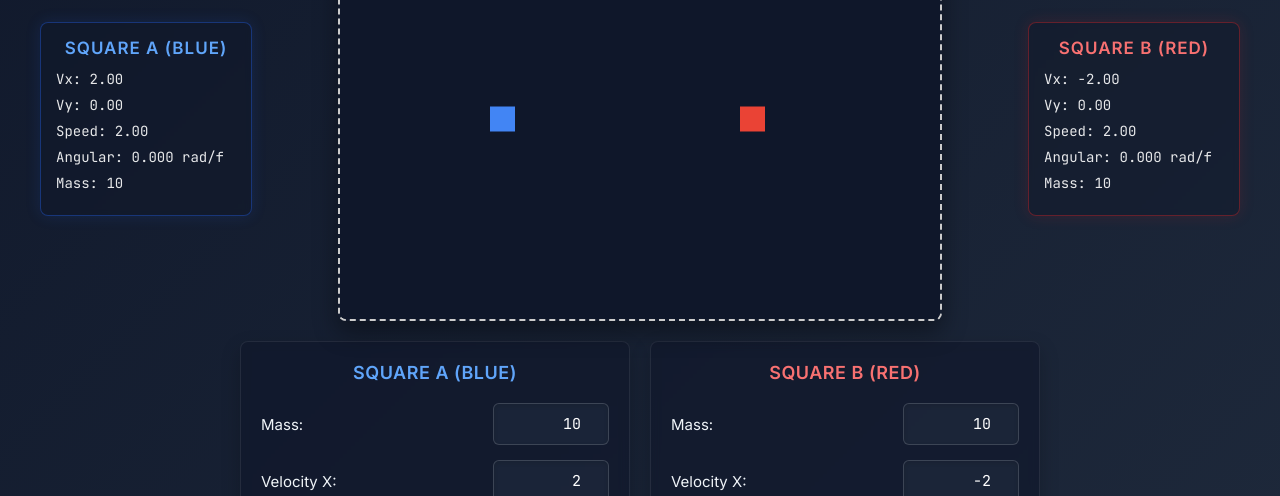
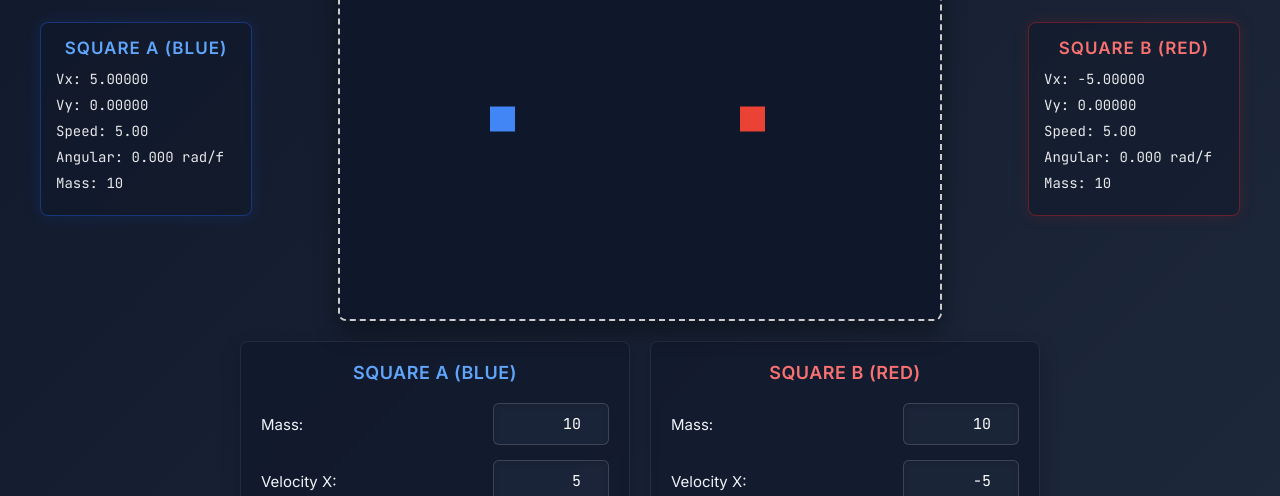
Before and after one commit to Racketlon17/2d-collision-simulator, a React (Create React App) app: page / in a window 1280 px wide. Shown: the part 456-952 px from the top of the page. Built offline with nearby package versions, Linux system fonts and the light colour scheme.

Commit message:
Fix square positioning to make wall distances equal

```diff
--- a/src/App.js
+++ b/src/App.js
@@ -35,9 +35,9 @@ function App() {
   // Input states
   const [massA, setMassA] = useState(10);
   const [massB, setMassB] = useState(10);
-  const [velocityAX, setVelocityAX] = useState(2);
+  const [velocityAX, setVelocityAX] = useState(5);
   const [velocityAY, setVelocityAY] = useState(0);
-  const [velocityBX, setVelocityBX] = useState(-2);
+  const [velocityBX, setVelocityBX] = useState(-5);
   const [velocityBY, setVelocityBY] = useState(0);
   const [frictionedWalls, setFrictionedWalls] = useState(false);
   const [simulationSpeed, setSimulationSpeedRaw] = useState(1);
@@ -54,9 +54,9 @@ function App() {
   };
 
   const squareARef = useRef({
-    x: 300,
+    x: canvasWidth / 4,
     y: canvasHeight / 2 - getSquareSize(10) / 2,
-    vx: 2,
+    vx: 5,
     vy: 0,
     mass: 10,
     size: getSquareSize(10),
@@ -66,9 +66,9 @@ function App() {
   });
 
   const squareBRef = useRef({
-    x: 800,
+    x: canvasWidth * 3/4 - getSquareSize(10),
     y: canvasHeight / 2 - getSquareSize(10) / 2,
-    vx: -2,
+    vx: -5,
     vy: 0,
     mass: 10,
     size: getSquareSize(10),
@@ -78,8 +78,8 @@ function App() {
   });
 
   // Live velocity display values
-  const [liveVelocityA, setLiveVelocityA] = useState({ x: 2, y: 0, angular: 0 });
-  const [liveVelocityB, setLiveVelocityB] = useState({ x: -2, y: 0, angular: 0 });
+  const [liveVelocityA, setLiveVelocityA] = useState({ x: 5, y: 0, angular: 0 });
+  const [liveVelocityB, setLiveVelocityB] = useState({ x: -5, y: 0, angular: 0 });
 
   // Update positions and rotations
   const updatePositions = () => {
@@ -581,7 +581,7 @@ function App() {
 
     // Reset squares to initial positions with new sizes
     squareARef.current = {
-      x: 300,
+      x: canvasWidth / 4,
       y: posYA,
       vx: Number(velocityAX),
       vy: Number(velocityAY),
@@ -593,7 +593,7 @@ function App() {
     };
 
     squareBRef.current = {
-      x: 800,
+      x: canvasWidth * 3/4 - sizeB,
       y: posYB,
       vx: Number(velocityBX),
       vy: Number(velocityBY),
@@ -771,8 +771,8 @@ function App() {
             {/* Left panel - Square A */}
             <div className="velocity-display blue">
               <h4>Square A (Blue)</h4>
-              <div>Vx: {liveVelocityA.x.toFixed(2)}</div>
-              <div>Vy: {liveVelocityA.y.toFixed(2)}</div>
+              <div>Vx: {liveVelocityA.x.toFixed(5)}</div>
+              <div>Vy: {liveVelocityA.y.toFixed(5)}</div>
               <div>Speed: {calculateSpeed(liveVelocityA.x, liveVelocityA.y)}</div>
               <div>Angular: {liveVelocityA.angular.toFixed(3)} rad/f</div>
               <div>Mass: {massA}</div>
@@ -791,8 +791,8 @@ function App() {
             {/* Right panel - Square B */}
             <div className="velocity-display red">
               <h4>Square B (Red)</h4>
-              <div>Vx: {liveVelocityB.x.toFixed(2)}</div>
-              <div>Vy: {liveVelocityB.y.toFixed(2)}</div>
+              <div>Vx: {liveVelocityB.x.toFixed(5)}</div>
+              <div>Vy: {liveVelocityB.y.toFixed(5)}</div>
               <div>Speed: {calculateSpeed(liveVelocityB.x, liveVelocityB.y)}</div>
               <div>Angular: {liveVelocityB.angular.toFixed(3)} rad/f</div>
               <div>Mass: {massB}</div>
```
